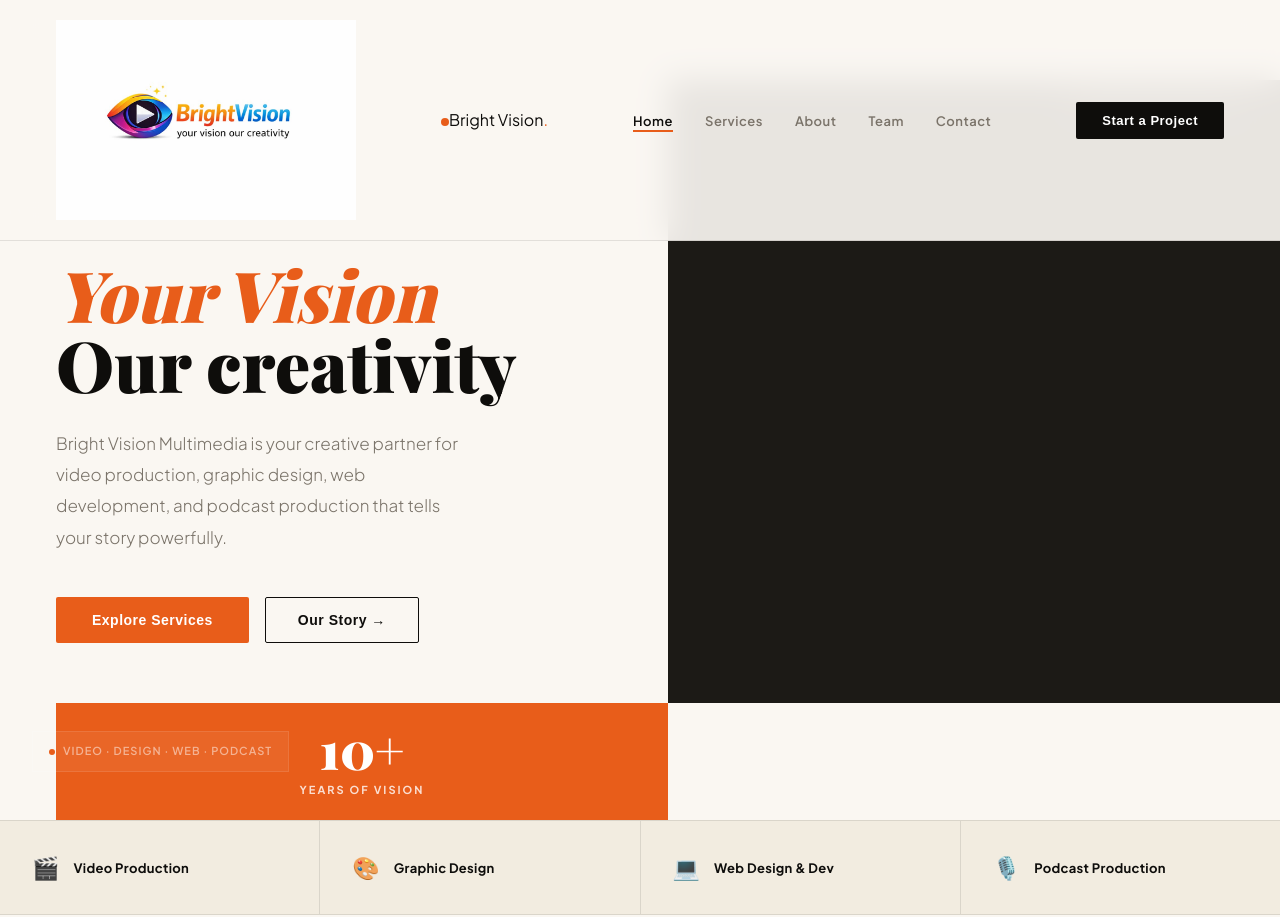
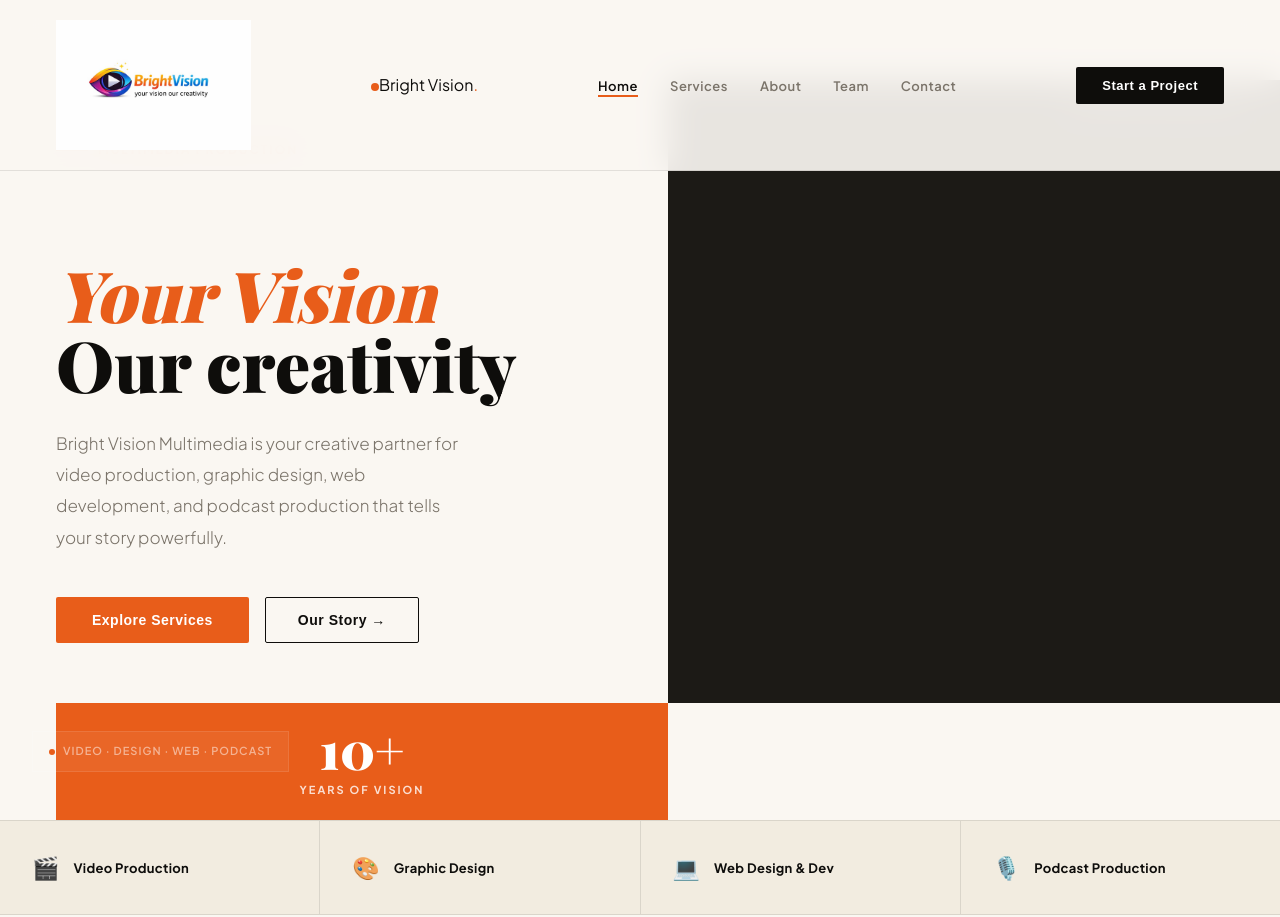
Before and after one commit to bostondaka58-art/brightvision-, a plain HTML site: page index.html in a window 1280 px wide. Shown: the top 917 px of the page. Drawn offline with nearby package versions, Linux system fonts and the light colour scheme; grey boxes are pictures that could not be loaded; a web font is replaced by a local one.

Commit message:
Add files via upload

```diff
--- a/index.html
+++ b/index.html
@@ -320,7 +320,7 @@ footer{background:var(--ink);padding:64px 56px 32px;}
 
 <!-- NAV -->
 <nav>
-  <img src="logo.jpeg" alt="logo.png" style="height: 200px;px;width:auto;display:block;">
+  <img src="logo.jpeg" alt="logo.png" style="height: 130px;px;width:auto;display:block;">
 
   <div class="logo" onclick="showPage('home')"><span class="nav-logo-dot"></span>Bright Vision<span style="color:var(--orange);">.</span></div>
   <ul class="nav-links">
```
